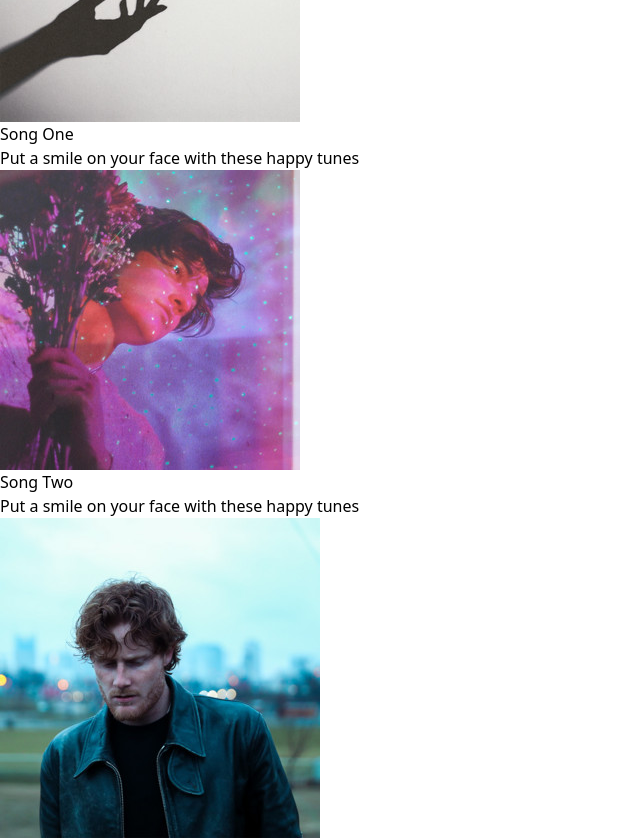
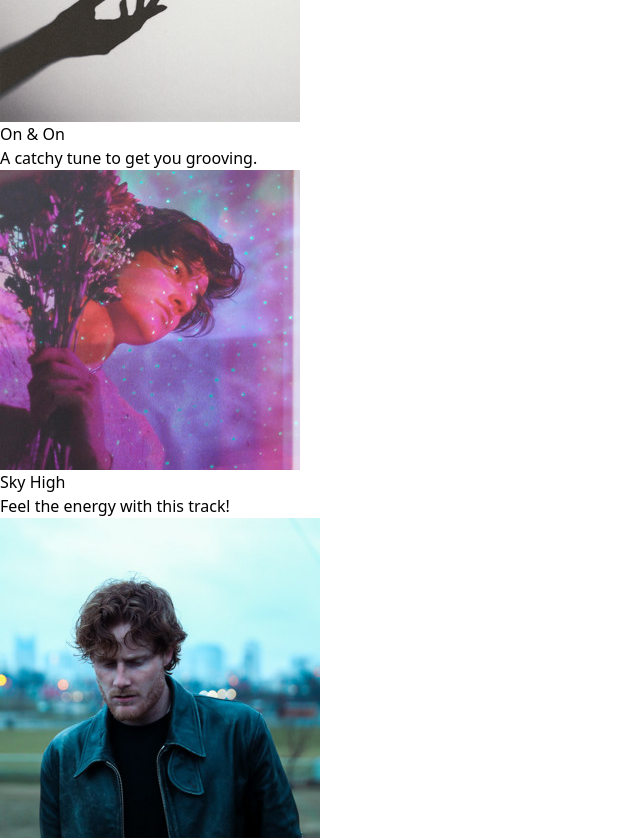
Before and after one commit to DJG-inc/spotify_clone, a React (Vite) app: page /search in a window 1280 px wide. Shown: the part 1180-2020 px from the top of the page, without its empty margins (0-640 px from the left). Built offline with nearby package versions, Linux system fonts and the light colour scheme.

Commit message:
fixed conflicts

```diff
--- a/src/App.jsx
+++ b/src/App.jsx
@@ -1,35 +1,46 @@
-import React, { useContext } from 'react';
-import { Routes, Route } from 'react-router-dom';
-import Sidebar from './components/Sidebar';
-import Player from './components/Player';
-import Display from './components/Display';
-import Search from './components/Search';
-import { PlayerContext } from './context/PlayerContext';
-import Playlists from './components/Playlists'; // Importar el componente
-import Playlist from './components/Playlist'; // Importar el componente
+import React, { useContext } from "react";
+import { Routes, Route } from "react-router-dom";
+import Sidebar from "./components/Sidebar";
+import InfoSidebar from "./components/InfoSidebar";
+import Player from "./components/Player";
+import Display from "./components/Display";
+import Search from "./components/Search";
+import { PlayerContext } from "./context/PlayerContext";
+import Playlists from "./components/Playlists"; // Importar el componente
+import Playlist from "./components/Playlist"; // Importar el componente
+import VideoPlayer from "./components/VideoPlayer";
 
 const App = () => {
   const { audioRef, track } = useContext(PlayerContext);
 
   if (!audioRef || !track) {
-    console.error('El contexto del reproductor no proporciona audioRef o track.');
-    return <div className='text-white'>Hubo un error cargando la aplicación. Verifica la consola para más detalles.</div>;
+    console.error(
+      "El contexto del reproductor no proporciona audioRef o track."
+    );
+    return (
+      <div className="text-white">
+        Hubo un error cargando la aplicación. Verifica la consola para más
+        detalles.
+      </div>
+    );
   }
 
   return (
-    <div className='h-screen bg-black'>
-      <div className='h-[90%] flex'>
+    <div className="h-screen bg-black">
+      <div className="h-[90%] flex">
         <Sidebar />
         <Routes>
           <Route path="/" element={<Display />} />
           <Route path="/album/:id" element={<Display isAlbum />} />
           <Route path="/search" element={<Search />} />
-          <Route path="/playlists" element={<Playlists />} /> {/* Añadir la ruta aquí */}
-          <Route path="/playlist/:id" element={<Playlist />} /> {/* Ruta para una playlist específica */}
+          <Route path="/playlists" element={<Playlists />} />{" "}
+          <Route path="/playlist/:id" element={<Playlist />} />{" "}
         </Routes>
+        <InfoSidebar />
+        <VideoPlayer />
       </div>
       <Player />
-      <audio ref={audioRef} src={track.file} preload='auto'></audio>
+      <audio ref={audioRef} src={track.file} preload="auto"></audio>
     </div>
   );
 };
--- a/src/assets/assets.js
+++ b/src/assets/assets.js
@@ -118,74 +118,106 @@ export const albumsData = [
 
 export const songsData = [
     {
-        id:0,
-        name: "Song One",
+        id: 0,
+        name: "On & On",
+        artist: "Cartoon",
+        album: 0,  // Reference to the album (assuming albumData has corresponding IDs)
         image: img1,
-        file:song1,
-        desc:"Put a smile on your face with these happy tunes",
-        duration:"3:00",
-        itsFavorite: false
+        itsFavorite: false,
+        file: song1,
+        videoUrl: "https://www.youtube.com/embed/K4DyBUG242c?si=bPn1D7euIxaOwR_3",  // YouTube video embed URL
+        desc: "A catchy tune to get you grooving.",
+        duration: "3:28",
+        releaseDate: "2021-09-15",
     },
     {
-        id:1,
-        name: "Song Two",
+        id: 1,
+        name: "Sky High",
+        artist: "Elektronomia",
+        album: 1,
         image: img2,
-        file:song2,
-        desc:"Put a smile on your face with these happy tunes",
-        duration:"2:20",
-        itsFavorite: false
+        itsFavorite: false,
+        file: song2,
+        videoUrl: "https://www.youtube.com/embed/TW9d8vYrVFQ?si=3pqpiWQH6eHs2qug",
+        desc: "Feel the energy with this track!",
+        duration: "3:54",
+        releaseDate: "2021-08-10",
     },
     {
-        id:2,
-        name: "Song Three",
+        id: 2,
+        name: "Heroes Tonight",
+        artist: "Artist Three",
+        album: 2,
         image: img3,
-        file:song3,
-        desc:"Put a smile on your face with these happy tunes",
-        duration:"2:32",
-        itsFavorite: false
+        itsFavorite: false,
+        file: song3,
+        videoUrl: "https://www.youtube.com/embed/rt1p8Wztywc?si=xEgymtf_k2LWERbe",
+        desc: "A soothing melody for relaxing moments.",
+        duration: "3:29",
+        releaseDate: "2021-07-01",
     },
     {
-        id:3,
+        id: 3,
         name: "Song Four",
+        artist: "Artist One",
+        album: 0,
         image: img4,
-        file:song1,
-        desc:"Put a smile on your face with these happy tunes",
-        duration:"2:50"
+        file: song1,
+        videoUrl: "https://www.youtube.com/embed/K4DyBUG242c?si=bPn1D7euIxaOwR_3",
+        desc: "Energetic vibes to start your day.",
+        duration: "2:50",
+        releaseDate: "2021-06-18",
     },
     {
-        id:4,
+        id: 4,
         name: "Song Five",
+        artist: "Artist Two",
+        album: 1,
         image: img5,
-        file:song2,
-        desc:"Put a smile on your face with these happy tunes",
-        duration:"3:10",
-        itsFavorite: false
+        itsFavorite: false,
+        file: song2,
+        videoUrl: "https://www.youtube.com/embed/TW9d8vYrVFQ?si=3pqpiWQH6eHs2qug",
+        desc: "Feel-good rhythms to lift your spirits.",
+        duration: "3:10",
+        releaseDate: "2021-05-22",
     },
     {
-        id:5,
+        id: 5,
         name: "Song Six",
-        image: img14    ,
-        file:song3,
-        desc:"Put a smile on your face with these happy tunes",
-        duration:"2:45",
-        itsFavorite: false
+        itsFavorite: false,
+        artist: "Artist Four",
+        album: 3,
+        image: img14,
+        file: song3,
+        videoUrl: "https://www.youtube.com/embed/rt1p8Wztywc?si=xEgymtf_k2LWERbe",
+        desc: "A catchy tune to make you move.",
+        duration: "2:45",
+        releaseDate: "2021-04-14",
     },
     {
-        id:6,
+        id: 6,
         name: "Song Seven",
+        artist: "Artist One",
+        album: 0,
         image: img7,
-        file:song1,
-        desc:"Put a smile on your face with these happy tunes",
-        duration:"2:18",
-        itsFavorite: false
+        itsFavorite: false,
+        file: song1,
+        videoUrl: "https://www.youtube.com/embed/K4DyBUG242c?si=bPn1D7euIxaOwR_3",
+        desc: "Uplifting rhythms to put a smile on your face.",
+        duration: "2:18",
+        releaseDate: "2021-03-09",
     },
     {
-        id:7,
+        id: 7,
         name: "Song Eight",
+        artist: "Artist Five",
+        album: 4,
         image: img12,
-        file:song2,
-        desc:"Put a smile on your face with these happy tunes",
-        duration:"2:35",
-        itsFavorite: false
+        itsFavorite: false,
+        file: song2,
+        videoUrl: "https://www.youtube.com/embed/TW9d8vYrVFQ?si=3pqpiWQH6eHs2qug",
+        desc: "Chill beats to wind down your day.",
+        duration: "2:35",
+        releaseDate: "2021-02-05",
     }
-]
+];
--- /dev/null
+++ b/src/components/InfoSidebar.jsx
@@ -0,0 +1,52 @@
+import { useContext } from "react";
+import { PlayerContext } from "../context/PlayerContext";
+
+const InfoSidebar = () => {
+  const { track, isInfoSidebarVisible, showVideo } = useContext(PlayerContext);
+
+  // Do not render the sidebar if it is not visible
+  if (!isInfoSidebarVisible) return null;
+
+  // If no track is playing, show a placeholder message
+  if (!track) {
+    return (
+      <div className="w-[25%] h-full p-2 flex-col gap-2 text-white lg:flex">
+        <div className="bg-[#121212] h-[15%] rounded flex flex-col justify-center items-center">
+          <p className="font-bold text-xl">Nothing is playing</p>
+        </div>
+      </div>
+    );
+  }
+
+  return (
+    <div className="w-[25%] h-full p-2 flex-col gap-2 text-white lg:flex">
+      <div className="bg-[#121212] h-auto rounded flex flex-col justify-around p-4">
+        {/* Display track information */}
+        <div className="flex items-center gap-3">
+          <img className="w-16 h-16 rounded" src={track.image} alt={track.name} />
+          <div>
+            <p className="font-bold text-xl">{track.name}</p>
+            <p className="text-gray-400">{track.artist}</p>
+            <p className="text-sm text-gray-500">Album: {track.album}</p>
+            <p className="text-sm text-gray-500">Released: {track.releaseDate}</p>
+          </div>
+        </div>
+
+        {/* Display description */}
+        <div className="mt-4">
+          <p className="text-gray-400">{track.desc}</p>
+        </div>
+
+        {/* Switch to video button */}
+        <button
+          className="mt-4 p-2 bg-green-500 rounded"
+          onClick={() => showVideo(track.videoUrl)}
+        >
+          Switch to Video
+        </button>
+      </div>
+    </div>
+  );
+};
+
+export default InfoSidebar;
--- a/src/components/Player.jsx
+++ b/src/components/Player.jsx
@@ -3,8 +3,19 @@ import { assets } from "../assets/assets";
 import { PlayerContext } from "../context/PlayerContext";
 
 const Player = () => {
-  const { track ,seekBar, seekBg, playStatus, play, pause, time, previous, next, seekSong } =
-    useContext(PlayerContext);
+  const {
+    track,
+    seekBar,
+    seekBg,
+    playStatus,
+    play,
+    pause,
+    time,
+    previous,
+    next,
+    seekSong,
+    toggleInfoSidebar,
+  } = useContext(PlayerContext);
 
   return (
     <div className="h-[10%] bg-black flex justify-between items-center text-white px-4">
@@ -22,7 +33,12 @@ const Player = () => {
             src={assets.shuffle_icon}
             alt=""
           />
-          <img onClick={previous}  className="w-4 cursor-pointer" src={assets.prev_icon} alt="" />
+          <img
+            onClick={previous}
+            className="w-4 cursor-pointer"
+            src={assets.prev_icon}
+            alt=""
+          />
 
           {playStatus ? (
             <img
@@ -40,11 +56,18 @@ const Player = () => {
             />
           )}
 
-          <img onClick={next} className="w-4 cursor-pointer" src={assets.next_icon} alt="" />
+          <img
+            onClick={next}
+            className="w-4 cursor-pointer"
+            src={assets.next_icon}
+            alt=""
+          />
           <img className="w-4 cursor-pointer" src={assets.loop_icon} alt="" />
         </div>
         <div className="flex items-center gap-5">
-          <p>{time.currentTime.minutes}:{time.currentTime.seconds}</p>
+          <p>
+            {time.currentTime.minutes}:{time.currentTime.seconds}
+          </p>
           <div
             ref={seekBg}
             onClick={seekSong}
@@ -55,11 +78,20 @@ const Player = () => {
               className="h-1 border-none w-0 bg-green-800 rounded-full"
             />
           </div>
-          <p>{time.totalTime.minutes}:{time.totalTime.seconds}</p>
+          <p>
+            {time.totalTime.minutes}:{time.totalTime.seconds}
+          </p>
         </div>
       </div>
       <div className="hidden lg:flex items-center gap-2 opacity-75">
-        <img className="w-4" src={assets.plays_icon} alt="" />
+        <img
+          onClick={() => {
+            toggleInfoSidebar();
+          }}
+          className="w-4 cursor-pointer"
+          src={assets.plays_icon}
+          alt=""
+        />
         <img className="w-4" src={assets.mic_icon} alt="" />
         <img className="w-4" src={assets.queue_icon} alt="" />
         <img className="w-4" src={assets.speaker_icon} alt="" />
--- /dev/null
+++ b/src/components/VideoPlayer.jsx
@@ -0,0 +1,32 @@
+import React, { useContext } from "react";
+import { PlayerContext } from "../context/PlayerContext";
+
+const VideoPlayer = () => {
+  const { isVideoPlaying, videoUrl, hideVideo } = useContext(PlayerContext);
+
+  if (!isVideoPlaying || !videoUrl) return null; // Don't show the player if no video is playing
+
+  return (
+    <div className="fixed inset-0 bg-black bg-opacity-75 flex justify-center items-center z-50">
+      <div className="relative">
+        <iframe
+          width="560"
+          height="315"
+          src={videoUrl}  // YouTube video URL
+          title="YouTube video player"
+          frameBorder="0"
+          allow="accelerometer; autoplay; clipboard-write; encrypted-media; gyroscope; picture-in-picture"
+          allowFullScreen
+        ></iframe>
+        <button
+          className="absolute top-2 right-2 text-white p-2 bg-red-600 rounded-full"
+          onClick={hideVideo}
+        >
+          Close Video
+        </button>
+      </div>
+    </div>
+  );
+};
+
+export default VideoPlayer;
```
Also changed, not shown: src/context/PlayerContext.jsx (+49 -12 lines).
